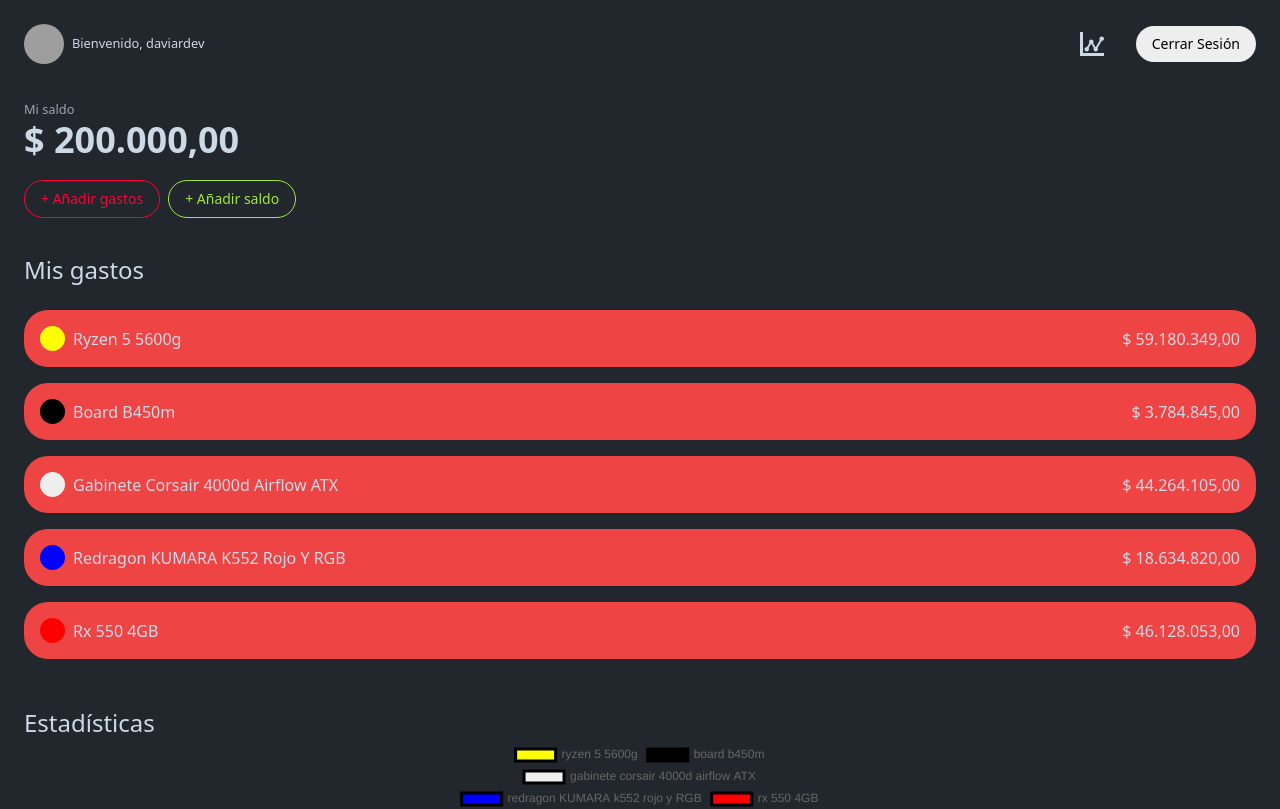
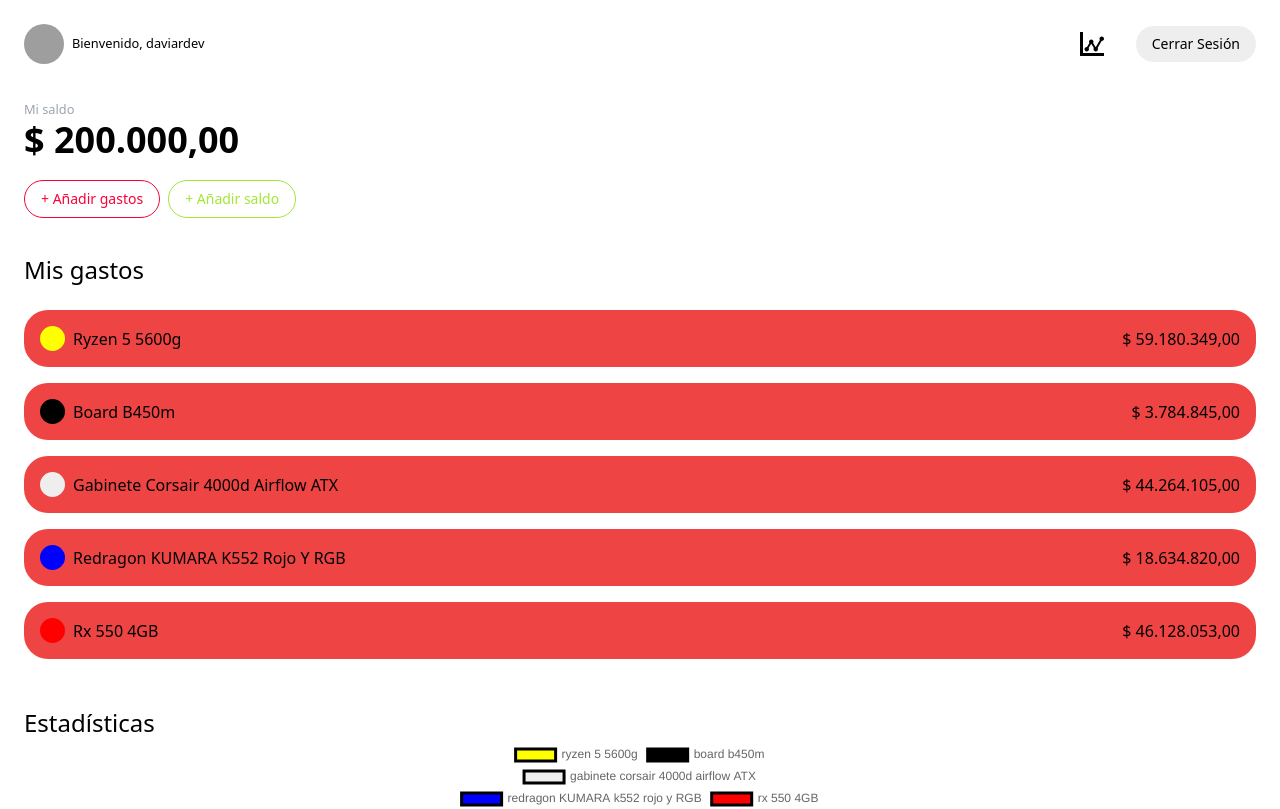
Before and after one commit to daviardev/app-gastos, a Next.js app: page / in a window 1280 px wide. Shown: the top 809 px of the page. Built offline with nearby package versions, Linux system fonts and the light colour scheme; grey boxes are pictures that could not be loaded.

Commit message:
Apply dark mode to body

```diff
--- a/src/styles/globals.css
+++ b/src/styles/globals.css
@@ -6,7 +6,7 @@
 
 @layer base {
   body {
-    @apply bg-[#22272e] text-[#cdd9e5]
+    @apply dark:bg-[#22272e] dark:text-[#cdd9e5];
   }
 
   body::-webkit-scrollbar {
```
